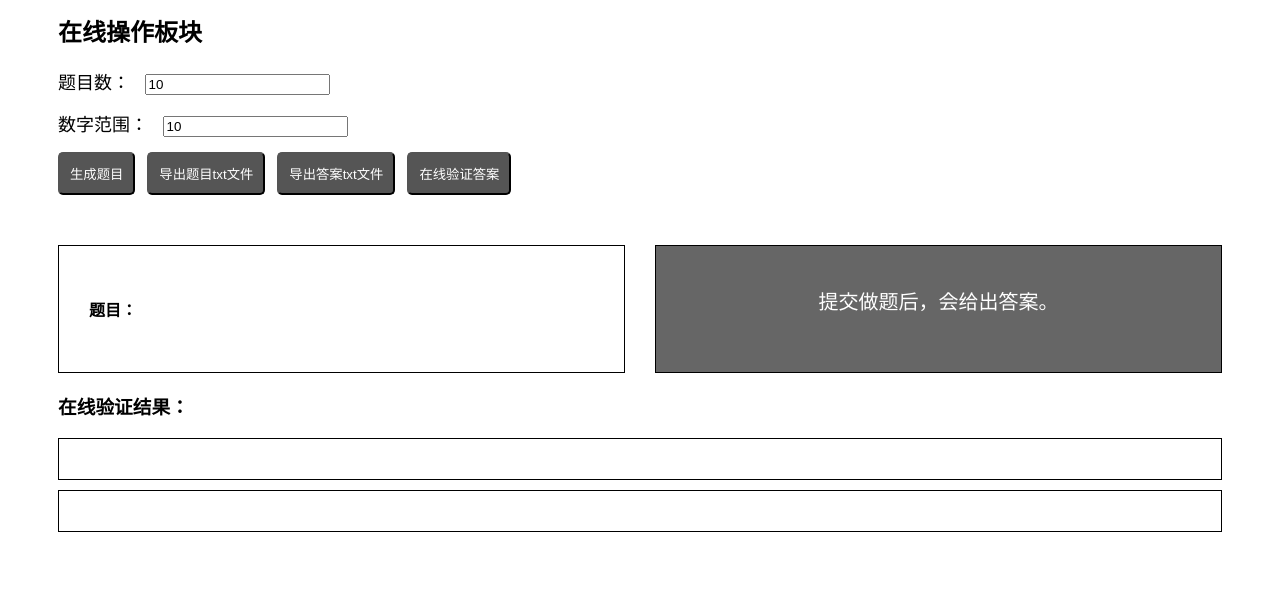
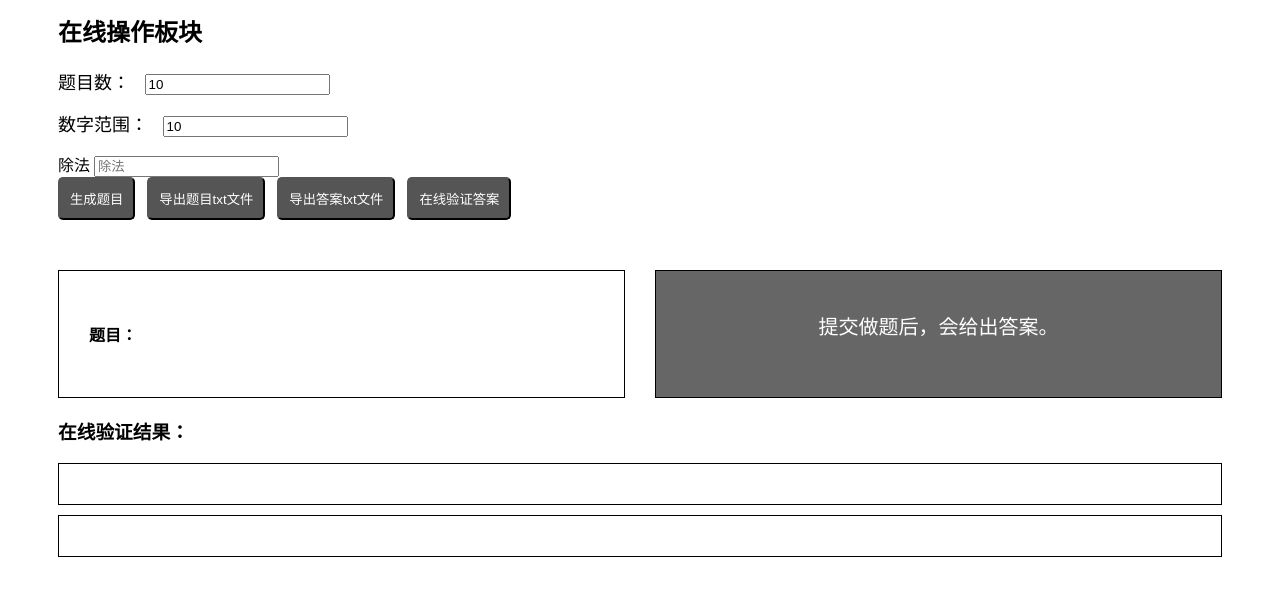
Before and after one commit to shyrock/calculator.github.io, a plain HTML site: page index.html in a window 1280 px wide. Shown: the part 148-757 px from the top of the page. Drawn offline with Linux system fonts and the light colour scheme.

Commit message:
除法控制框

```diff
--- a/index.html
+++ b/index.html
@@ -21,6 +21,10 @@
     <div class="input-box">
         <label for="round">数字范围：</label>
         <input type="text" id="round" class="inputItem" placeholder="数字范围" />
+    </div>
+    <div class="checkbox">
+        <label for="division">除法</label>
+        <input type="text" id="division" class="inputItem" placeholder="除法" />
     </div>
 
 
```
